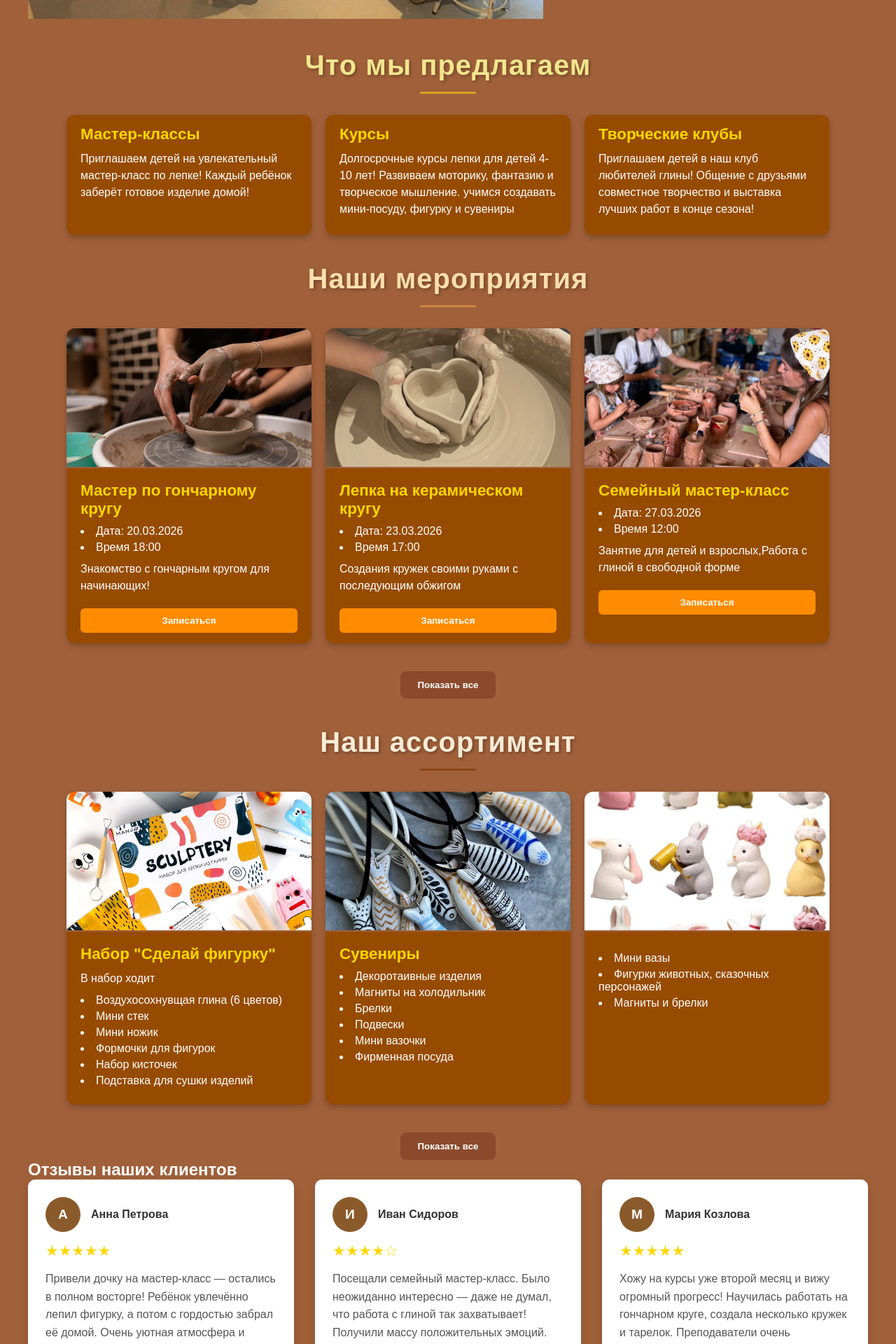
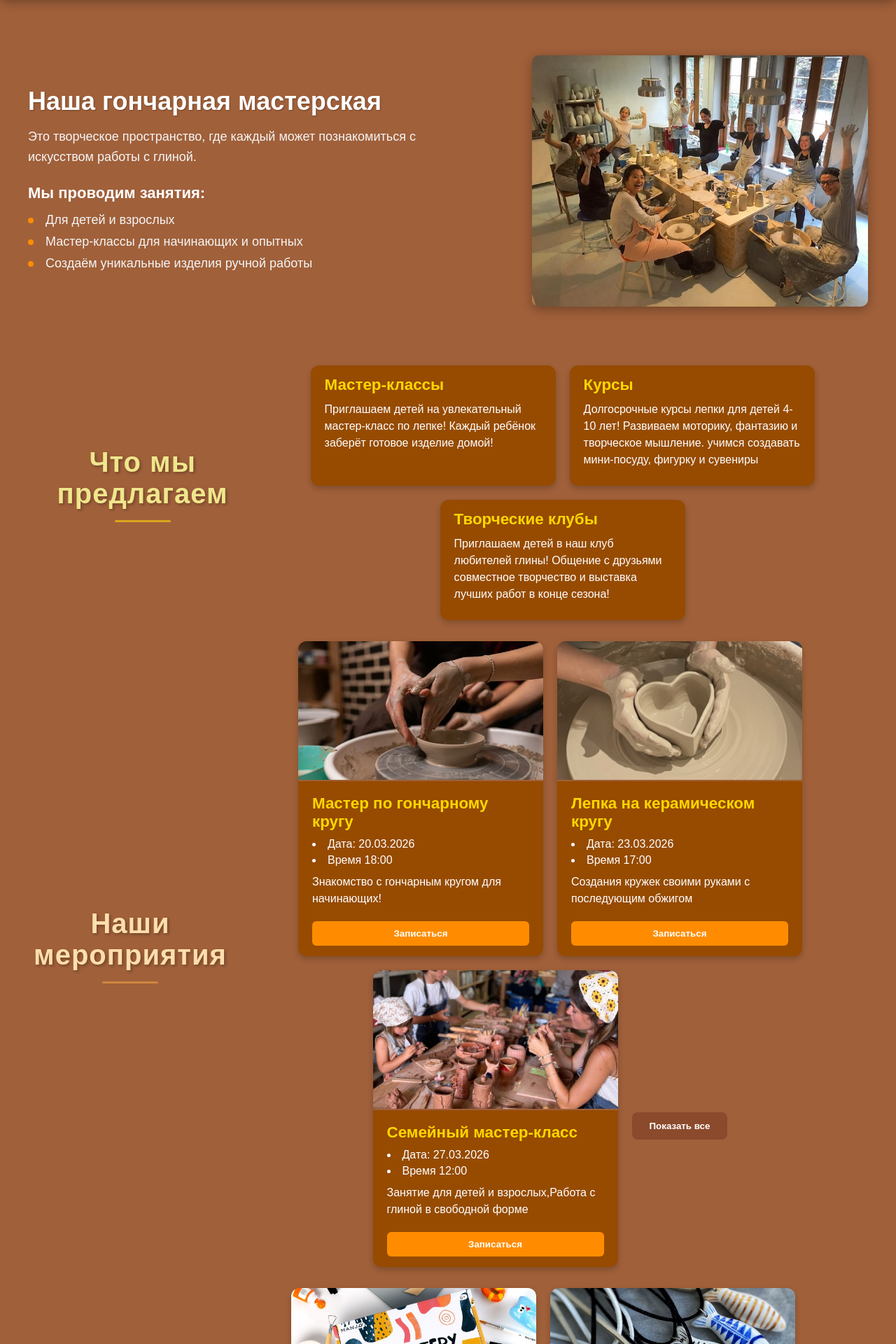
Before and after one commit to makoni2684/goncharsky, a PHP site: page / in a window 1280 px wide. Shown: the part 1035-2955 px from the top of the page at 70% size. Run offline with PHP 8.4, Linux system fonts and the light colour scheme.

Commit message:
жесткая обнова css

```diff
--- a/style.css
+++ b/style.css
@@ -53,95 +53,151 @@ font-size: 18px;
     height: 50px;
 }
 
-
-/* Общие стили для блока «О нас» */
-.about-section {
-  padding: 50px 0;
-  text-align: center;
-  background-color: #A52A2A; /* Терракотовый фон */
-  color: white;
-}
-
-/* Стили для заголовка */
-.about-section h1 {
-  font-size: 60pt;
-  font-weight: bold;
-  margin-bottom: 20px;
-  color: white;
-}
-
-.about-section h2 {
-  font-size: 24pt;
-  color: #F5F5DC;
+.banner {
   margin-bottom: 30px;
-}
-
-
-.services-list {
-  display: flex;
-  justify-content: center;
-  gap: 30px;
-  margin-top: 30px;
-}
-
-.service-item {
   text-align: center;
 }
 
-.service-item img {
-  width: 60px;
-  height: 60px;
-  border-radius: 50%;
-  margin-bottom: 10px;
+.slider {
+  position: relative;
+  overflow: hidden;
+  border-radius: 10px;
+  box-shadow: 0 4px 15px rgba(0, 0, 0, 0.3);
 }
 
-
-.cta-button {
-  background-color: #FFA500;
-  color: white;
-  border: none;
-  padding: 15px 30px;
-  border-radius: 5px;
-  font-size: 16px;
-  cursor: pointer;
-  margin-top: 30px;
+.slider img {
+  width: 100%;
+  display: block;
 }
 
-.cta-button:hover {
-  background-color: #FDAE3C;
+.left, .right {
+  position: absolute;
+  top: 50%;
+  transform: translateY(-50%);
+  background: none;
+  border: none;
+  font-size: 24px;
+  color: white;
+  cursor: pointer;
+  padding: 10px;
+  z-index: 10;
+  outline: none;
 }
 
+.left {
+  left: 10px;
+}
 
-.about-image {
-  width: 300px;
-  height: 300px;
-  object-fit: cover;
+.right {
+  right: 10px;
+}
+
+.left:hover, .right:hover {
+  color: #ff8c00;
+  transition: color 0.3s ease;
+}
+
+.o_nas {
+  padding: 50px 0;
+  background-color: #a0603a;
+}
+
+.container {
+  max-width: 1200px;
+  margin: 0 auto;
+  display: flex;
+  justify-content: space-between;
+  align-items: center;
+}
+
+.text {
+  width: 55%;
+  padding-right: 30px;
+}
+
+.text h2 {
+  font-size: 36px;
+  font-weight: 700;
+  color: white;
+  margin-bottom: 15px;
+  text-shadow: 1px 1px 2px rgba(0, 0, 0, 0.3);
+}
+
+.text p {
+  font-size: 18px;
+  color: #f5f5f5;
+  line-height: 1.6;
+  margin-bottom: 25px;
+}
+
+.text h3 {
+  font-size: 22px;
+  font-weight: 600;
+  color: white;
+  margin-bottom: 15px;
+}
+
+.text ul {
+  list-style-type: none;
+  padding-left: 0;
+}
+
+.text ul li {
+  position: relative;
+  padding-left: 25px;
+  margin-bottom: 10px;
+  font-size: 18px;
+  color: #f5f5f5;
+}
+
+.text ul li::before {
+  content: '';
+  position: absolute;
+  left: 0;
+  top: 50%;
+  transform: translateY(-50%);
+  width: 8px;
+  height: 8px;
+  border-radius: 50%;
+  background-color: #ff8c00;
+}
+
+.img_o_nas {
+  width: 40%;
+}
+
+.img_o_nas img {
+  width: 100%;
   border-radius: 10px;
-  margin-right: 30px;
+  box-shadow: 0 4px 15px rgba(0, 0, 0, 0.3);
 }
 
 
 @media (max-width: 768px) {
-  .about-section {
-    padding: 30px 0;
+  .container {
+    flex-direction: column;
+    text-align: center;
   }
 
-  .about-section h1 {
-    font-size: 36pt;
+  .text, .img_o_nas {
+    width: 100%;
+    margin-bottom: 30px;
   }
 
-  .about-section h2 {
-    font-size: 18pt;
+  .text h2 {
+    font-size: 28px;
   }
 
-  .services-list {
-    flex-direction: column;
-    align-items: center;
+  .text h3 {
+    font-size: 20px;
   }
 
-  .about-image {
-    margin-right: 0;
-    margin-bottom: 20px;
+  .text p, .text ul li {
+    font-size: 16px;
+  }
+
+  .img_o_nas img {
+    border-radius: 8px;
   }
 }
 
```
